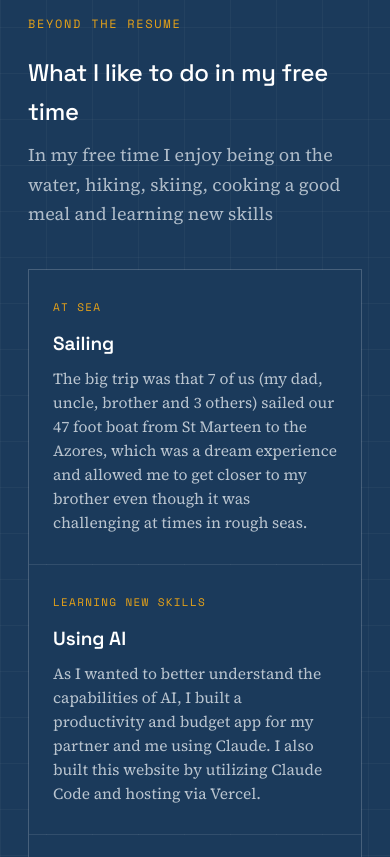
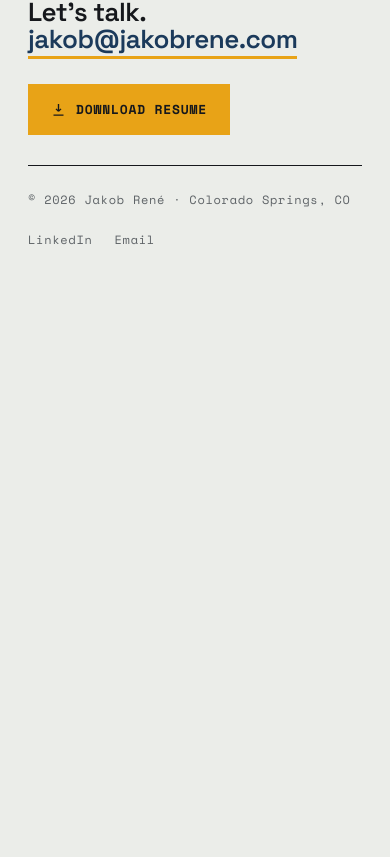
Before and after one commit to jakobrene/portfolio, a Next.js app: page / in a window 390 px wide. Shown: the part 6527-7384 px from the top of the page. After the commit the page ends 6833 px from the top, so only its background shows below. Built offline with nearby package versions, Linux system fonts and the light colour scheme.

Commit message:
Remove Beyond-work section, now redundant with About's personal experience block
Co-Authored-By: Claude Sonnet 5 <noreply@anthropic.com>

```diff
--- a/app/globals.css
+++ b/app/globals.css
@@ -617,81 +617,6 @@ a {
   }
 }
 
-/* ---------- PERSONAL ---------- */
-.personal {
-  background: var(--navy);
-  color: #edeff2;
-  margin-top: 0;
-}
-.personal .grid-bg {
-  position: absolute;
-  inset: 0;
-  pointer-events: none;
-  background-image: linear-gradient(#ffffff0d 1px, transparent 1px),
-    linear-gradient(90deg, #ffffff0d 1px, transparent 1px);
-  background-size: 46px 46px;
-  opacity: 0.7;
-}
-.personal .wrap {
-  position: relative;
-  z-index: 1;
-}
-.personal .eyebrow {
-  color: var(--amber);
-}
-.personal .eyebrow::before {
-  background: var(--amber);
-}
-.personal h2 {
-  font-family: var(--display);
-  font-weight: 500;
-  font-size: clamp(24px, 3.4vw, 34px);
-  letter-spacing: -0.01em;
-  margin: 16px 0 8px;
-  color: #fff;
-}
-.personal .sub {
-  color: #afbcc9;
-  max-width: 560px;
-  margin-bottom: 40px;
-}
-.likes {
-  display: grid;
-  grid-template-columns: repeat(3, 1fr);
-  gap: 1px;
-  background: #ffffff1a;
-  border: 1px solid #ffffff1a;
-}
-.like {
-  background: var(--navy);
-  padding: 28px 24px;
-}
-.like .k {
-  font-family: var(--mono);
-  font-size: 11px;
-  letter-spacing: 0.12em;
-  text-transform: uppercase;
-  color: var(--amber);
-  margin-bottom: 12px;
-}
-.like h4 {
-  font-family: var(--display);
-  font-weight: 600;
-  font-size: 19px;
-  margin-bottom: 8px;
-  color: #fff;
-}
-.like p {
-  font-size: 15.5px;
-  color: #b9c4cf;
-  line-height: 1.55;
-}
-@media (max-width: 720px) {
-  .likes {
-    grid-template-columns: 1fr;
-  }
-}
-
 /* ---------- FOOTER ---------- */
 .footer {
   padding: 64px 0 56px;
--- a/app/page.tsx
+++ b/app/page.tsx
@@ -6,7 +6,6 @@ import AboutSection from "@/components/AboutSection";
 import VideoBlock from "@/components/VideoBlock";
 import TimelineSection from "@/components/TimelineSection";
 import WorkSection from "@/components/WorkSection";
-import PersonalSection from "@/components/PersonalSection";
 import Footer from "@/components/Footer";
 import Reveal from "@/components/Reveal";
 
@@ -34,7 +33,6 @@ export default function Home() {
       <TimelineSection />
 
       <WorkSection />
-      <PersonalSection />
       <Footer />
     </>
   );
--- a/components/PersonalSection.tsx
+++ /dev/null
@@ -1,26 +0,0 @@
-import { personal } from "@/content/personal";
-import Reveal from "./Reveal";
-
-export default function PersonalSection() {
-  return (
-    <section className="section personal" id="play">
-      <div className="grid-bg" />
-      <div className="wrap">
-        <Reveal as="div">
-          <span className="eyebrow">{personal.eyebrow}</span>
-          <h2>{personal.heading}</h2>
-          <p className="sub">{personal.sub}</p>
-        </Reveal>
-        <Reveal as="div" className="likes">
-          {personal.items.map((item) => (
-            <div className="like" key={item.k}>
-              <div className="k">{item.k}</div>
-              <h4>{item.title}</h4>
-              <p>{item.body}</p>
-            </div>
-          ))}
-        </Reveal>
-      </div>
-    </section>
-  );
-}
--- a/content/personal.ts
+++ /dev/null
@@ -1,24 +0,0 @@
-import type { PersonalItem } from "./types";
-
-export const personal = {
-  eyebrow: "Beyond the resume",
-  heading: "What I like to do in my free time",
-  sub: "In my free time I enjoy being on the water, hiking, skiing, cooking a good meal and learning new skills",
-  items: [
-    {
-      k: "At sea",
-      title: "Sailing",
-      body: "The big trip was that 7 of us (my dad, uncle, brother and 3 others) sailed our 47 foot boat from St Marteen to the Azores, which was a dream experience and allowed me to get closer to my brother even though it was challenging at times in rough seas.",
-    },
-    {
-      k: "Learning new skills",
-      title: "Using AI",
-      body: 'As I wanted to better understand the capabilities of AI, I built a productivity and budget app for my partner and me using Claude. I also built this website by utilizing Claude Code and hosting via Vercel.',
-    },
-    {
-      k: "Roots",
-      title: "Swede in the US with international upbringing",
-      body: "I was born in Stockholm, Sweden, grew up in Gothenburg and lived 6 months in Milan. Moved to Boston after university, at 25, and now living in Colorado Springs",
-    },
-  ] satisfies PersonalItem[],
-};
--- a/content/profile.ts
+++ b/content/profile.ts
@@ -17,7 +17,6 @@ export const profile = {
     { label: "Intro", href: "#intro" },
     { label: "Timeline", href: "#timeline" },
     { label: "Work", href: "#work" },
-    { label: "Beyond work", href: "#play" },
     { label: "Contact", href: "#contact" },
   ],
 
--- a/content/types.ts
+++ b/content/types.ts
@@ -22,12 +22,6 @@ export type WorkEntry = {
   flip?: boolean;
 };
 
-export type PersonalItem = {
-  k: string;
-  title: string;
-  body: string;
-};
-
 export type TimelineItem = {
   date: string;
   title: string;
```
